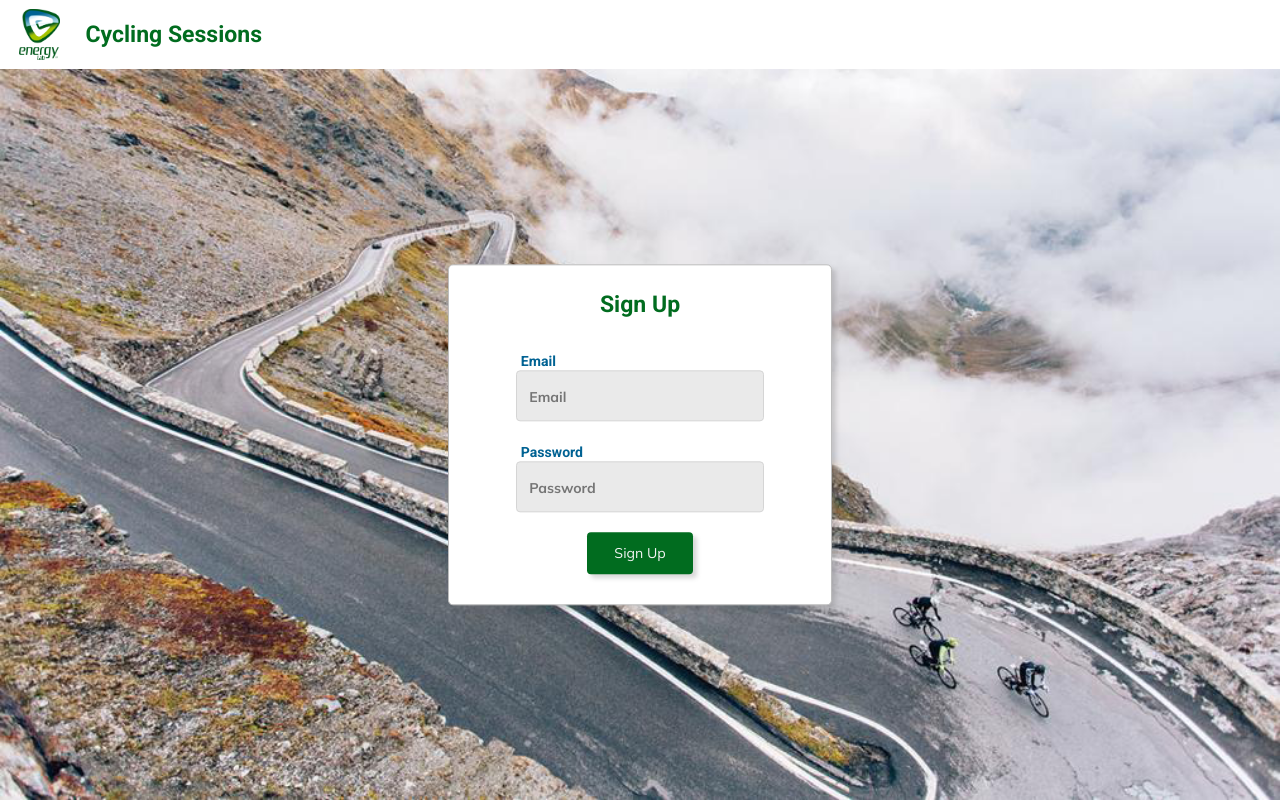
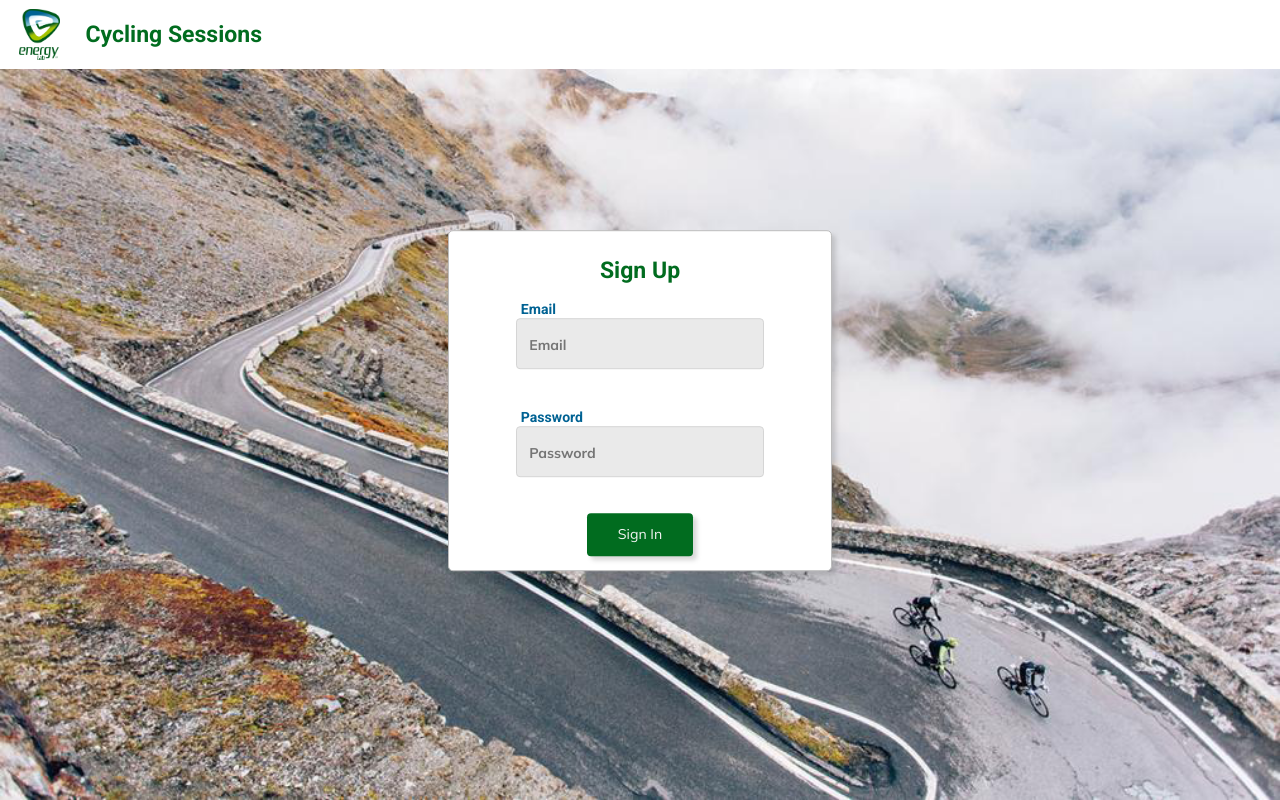
Before and after one commit to roberttullycarr/cyclingsimulator, a React (Create React App) app in the folder frontend/: page /signup in a window 1280 px wide. Built offline with nearby package versions, Linux system fonts and the light colour scheme.

Commit message:
sign in fucntionality added

```diff
--- a/frontend/src/2_Store/Reducer/index.js
+++ b/frontend/src/2_Store/Reducer/index.js
@@ -1,4 +1,5 @@
 const initialState = {
+    token: null,
     recentSessions: [],
     allSessions: [],
     myClients: [],
@@ -9,6 +10,9 @@ const initialState = {
 
 const reducer = (state = initialState, action) => {
      switch (action.type) {
+         case 'TOKEN':
+             console.log(action.payload);
+             return {...state, token: action.payload}
          case 'RECENT_SESSIONS':
              return {...state, recentSessions: action.payload}
          case 'MY_CLIENTS':
--- a/frontend/src/4_Components/11_ClientCard/index.jsx
+++ b/frontend/src/4_Components/11_ClientCard/index.jsx
@@ -122,10 +122,10 @@ const ClientCard = (props) => {
                 </LastSessionItem>
             </ContainerLastSession>
 
-            <ClientText>{props.date ? props.date : "Month Day, Year"} {props.hour ? props.hour : "9:30 AM"}</ClientText>
-
-            <BaseButton text={'Details'} width={75} height={10} fontSize={1.4}
-                         marginTop={10} marginBottom={"0"} marginRight={0} marginLeft={12}/>
+            <ClientText>{created ? created.substr(0, created.indexOf(' ')) : "Date"}
+                {created ? created.substr(created.indexOf(' ')) : "Time"}</ClientText>
+            <BaseButton action={goToClientProfile} text={'Details'} width={75} height={"10%"} fontSize={1.4}
+                            marginLeft={"auto"} marginRight={"auto"} marginTop={"3vw"} marginBottom={"0"} />
         </ClientCardMain>
     )
 }
--- a/frontend/src/4_Components/15_SignInContainer/index.jsx
+++ b/frontend/src/4_Components/15_SignInContainer/index.jsx
@@ -3,52 +3,50 @@ import {useLocation} from "react-router-dom";
 import BaseInput from "../4_ButtonsInputs/Input";
 import BaseButton from "../4_ButtonsInputs/Button";
 import {useForm} from "react-hook-form";
+import {useDispatch, useSelector} from "react-redux";
+import {useHistory} from "react-router";
+import Axios from "../../2_Store/Axios";
+import {useState} from "react";
+import {ContainerTitle, ErrorMessage, InputWrapper, SIUContainerMain} from "./styled";
 
-const SIUContainerMain = styled.div`
-  display: flex;
-  flex-direction: column;
-  width: 30%;
-  aspect-ratio: 9 / 8;
-  background: ${props => props.theme.ELWhite};
-  border: 1px solid #BDBDBD;
-  border-radius: 5px;
-  box-shadow: ${props => props.theme.BoxShadowWidget};
-  z-index: 1;
-  position: absolute;
-  top: 50%;
-  transform: translateY(-50%);
-  align-items: center;
-`
-
-const ContainerTitle = styled.h1`
-color: ${props => props.theme.ELGreen};
-  font-family: 'Roboto', sans-serif;
-  font-weight: 700;
-  font-size: 1.8vw;
-  margin-top: 7%;
-`
-
-const InputWrapper = styled.form`
-  width: 100%;
-  display: flex;
-  flex-direction: column;
-  align-items: center;
-  justify-content: center;
-  height: 80%;
-`
 
 const SignInUpContainer = (props) => {
     const location = useLocation();
+    const history = useHistory();
+    const dispatch = useDispatch();
     const { register, handleSubmit, watch, formState: { errors } } = useForm();
-    const onSubmit = data => console.log(data);
+    const [error, setError] = useState(null);
 
+const onSubmit = async (data) => {
+        const url = "auth/token/";
+        try {
+            const response = await Axios.post(url, data);
+            if (response.status === 200) {
+                dispatch({type: "TOKEN", payload: response.data.access});
+                localStorage.setItem("token", response.data.access);
+                history.push("/coach/overview");
+            }
+        }
+        catch(err) {
+            if (err.response.status === 400 || err.response.status === 401) {
+                setError('Incorrect email or password');
+                console.log(error);
+            }
+        }
+    }
+console.log(errors.password);
     return (
         <SIUContainerMain>
             <ContainerTitle>{location.pathname.includes('signin') ? 'Sign In' : 'Sign Up'}</ContainerTitle>
             <InputWrapper onSubmit={handleSubmit(onSubmit)}>
-                <BaseInput  var={register} name={'email'} title={'Email'} width={65} marginTop={5} marginBottom={6}/>
-                <BaseInput  var={register} name={'password'} type={'password'} title={'Password'} width={65} marginBottom={5}/>
-                <BaseButton type={'submit'} text={location.pathname.includes('signin') ? 'Sign In' : 'Sign Up'} width={28} num={5} denom={2} fontSize={1.1}/>
+                {errors.email ? <ErrorMessage>{errors.email.message}</ErrorMessage> : <ErrorMessage/>}
+                <BaseInput  var={register} name={'email'} type={'email'} message={'Invalid Email'}
+                            title={'Email'} width={65} marginTop={0} marginBottom={6}/>
+                {errors.password ? <ErrorMessage>{errors.password.message}</ErrorMessage> : <ErrorMessage/>}
+                <BaseInput  var={register} name={'password'} type={'password'} message={'Password Required'}
+                            title={'Password'} width={65} marginBottom={5}/>
+                {error ? <ErrorMessage>{error}</ErrorMessage> : <ErrorMessage/>}
+                <BaseButton type={'submit'} text={'Sign In'} width={28} num={5} denom={2} fontSize={1.1} marginBottom={0}/>
             </InputWrapper>
         </SIUContainerMain>
     )
--- /dev/null
+++ b/frontend/src/4_Components/15_SignInContainer/styled.js
@@ -0,0 +1,43 @@
+import styled from "styled-components";
+export const SIUContainerMain = styled.div`
+  display: flex;
+  flex-direction: column;
+  width: 30%;
+  aspect-ratio: 9 / 8;
+  background: ${props => props.theme.ELWhite};
+  border: 1px solid #BDBDBD;
+  border-radius: 5px;
+  box-shadow: ${props => props.theme.BoxShadowWidget};
+  z-index: 1;
+  position: absolute;
+  top: 50%;
+  transform: translateY(-60%);
+  align-items: center;
+`
+
+export const ContainerTitle = styled.h1`
+color: ${props => props.theme.ELGreen};
+  font-family: 'Roboto', sans-serif;
+  font-weight: 700;
+  font-size: 1.8vw;
+  margin-top: 7%;
+`
+
+export const InputWrapper = styled.form`
+  width: 100%;
+  display: flex;
+  flex-direction: column;
+  align-items: center;
+  justify-content: center;
+  height: 80%;
+`
+
+export const ErrorMessage = styled.h3`
+  color: red;
+  width: 100%;
+  height: 5%;
+  display: flex;
+  justify-content: center;
+  align-items: center;
+  margin-bottom: 2%;
+`
--- a/frontend/src/4_Components/4_ButtonsInputs/Input/index.jsx
+++ b/frontend/src/4_Components/4_ButtonsInputs/Input/index.jsx
@@ -35,7 +35,7 @@ const BaseInput = (props) => {
     return (
         <BaseInputWrap width={props.width} marginTop={props.marginTop} marginBottom={props.marginBottom}>
             <InputTitle>{props.title}</InputTitle>
-            <BaseInputMain {...props.var(props.name)} placeholder={props.title} type={props.type}/>
+            <BaseInputMain {...props.var(props.name, {required: props.message})} placeholder={props.title} type={props.type}/>
         </BaseInputWrap>
     )
 }
```
Also changed, not shown: frontend/src/2_Store/Fetches/token.js (deleted).
